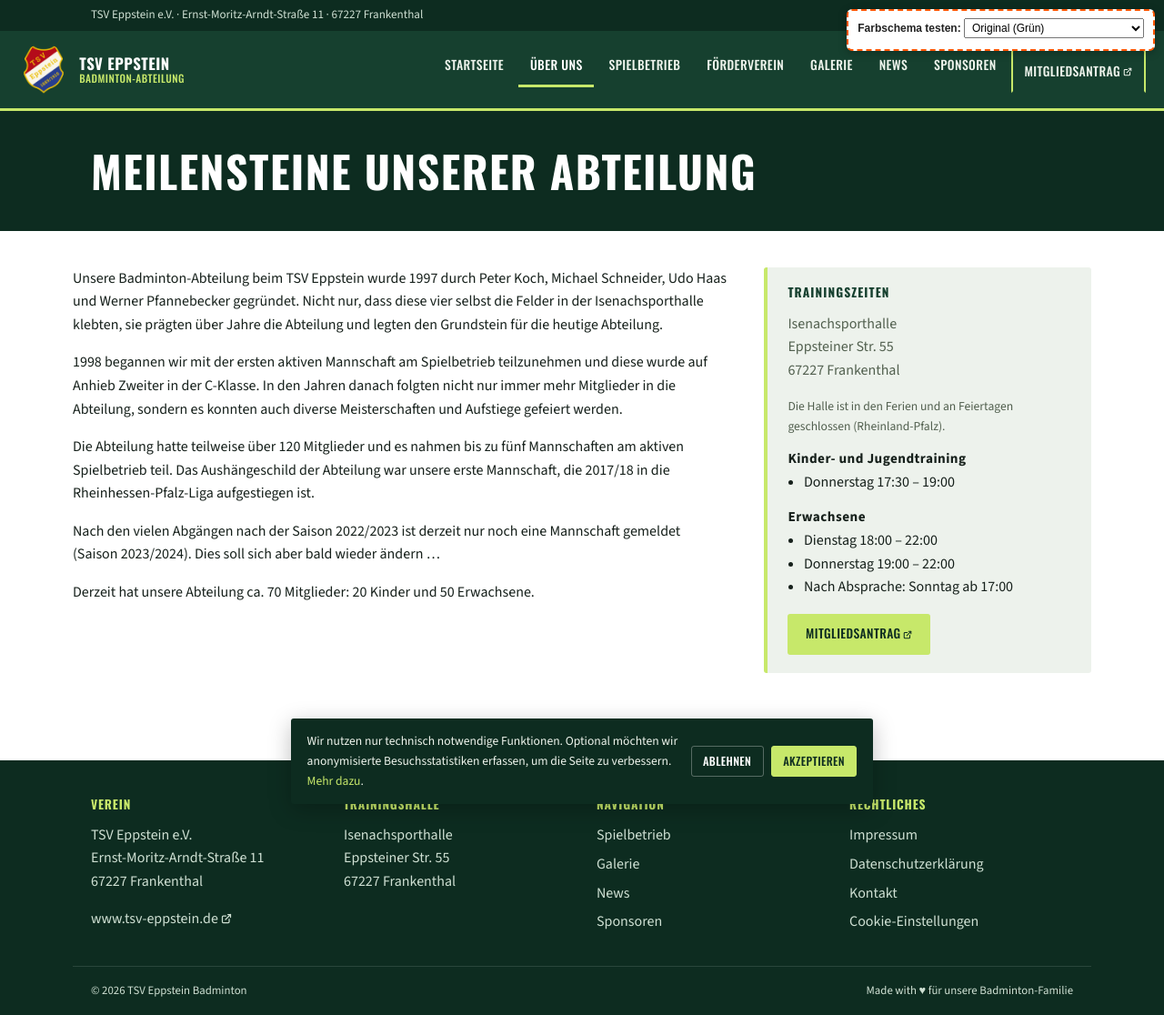
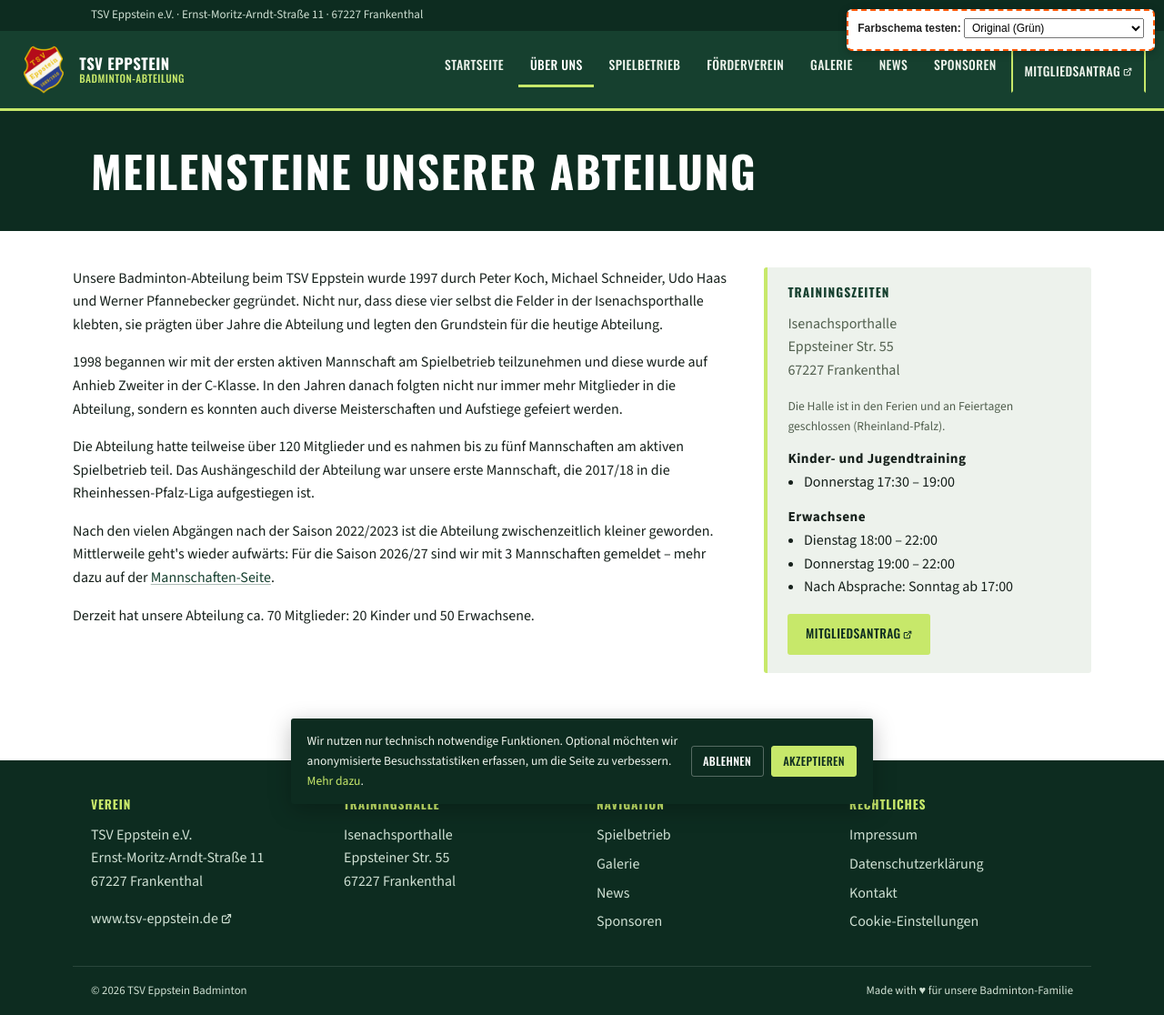
Before and after one commit to Forderverein-Badminton-in-Eppstein-e-V/website, a Jekyll site: the page built from ueber-uns-meilensteine.html, in a window 1280 px wide. Shown: the whole page at 91% size. Built offline with Jekyll 4.4.1, drawn with Linux system fonts in a browser that asks for light colours.

Commit message:
Fix: ueber-uns-meilensteine.html (Code-Review-Findings)

```diff
--- a/ueber-uns-meilensteine.html
+++ b/ueber-uns-meilensteine.html
@@ -25,8 +25,10 @@
             unsere erste Mannschaft, die 2017/18 in die Rheinhessen-Pfalz-Liga aufgestiegen ist.
           </p>
           <p>
-            Nach den vielen Abgängen nach der Saison 2022/2023 ist derzeit nur noch eine
-            Mannschaft gemeldet (Saison 2023/2024). Dies soll sich aber bald wieder ändern …
+            Nach den vielen Abgängen nach der Saison 2022/2023 ist die Abteilung
+            zwischenzeitlich kleiner geworden. Mittlerweile geht's wieder aufwärts: Für die
+            Saison {{ site.verein.saison_aktuell }} sind wir mit {{ site.verein.mannschaften_aktuell }}
+            Mannschaften gemeldet – mehr dazu auf der <a href="spielbetrieb-mannschaften.html">Mannschaften-Seite</a>.
           </p>
           <p>
             Derzeit hat unsere Abteilung ca. {{ site.verein.mitglieder_gesamt }} Mitglieder:
```
